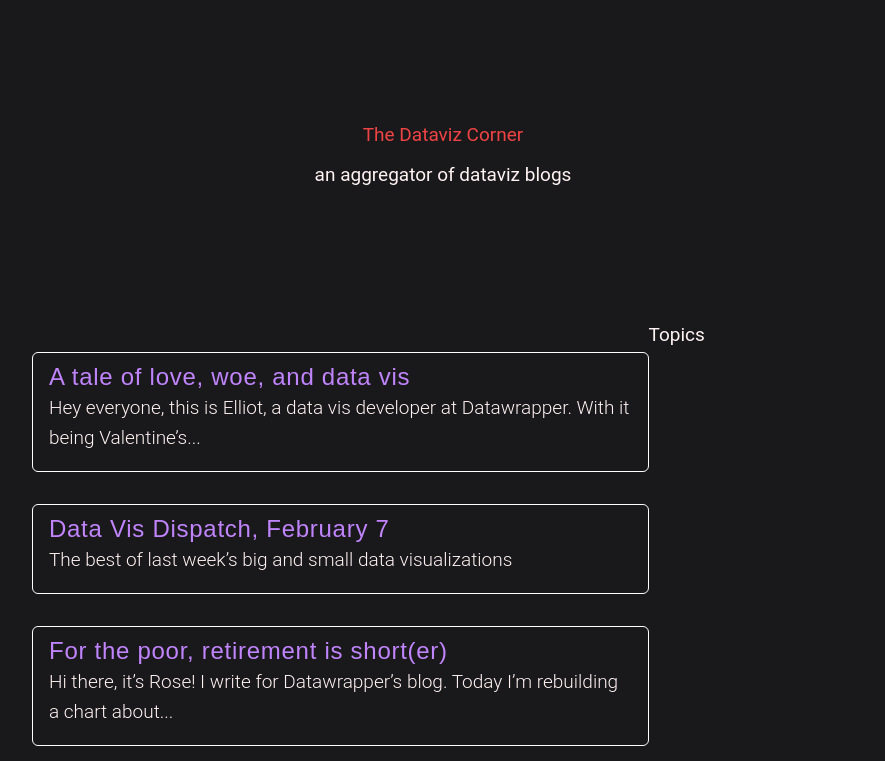
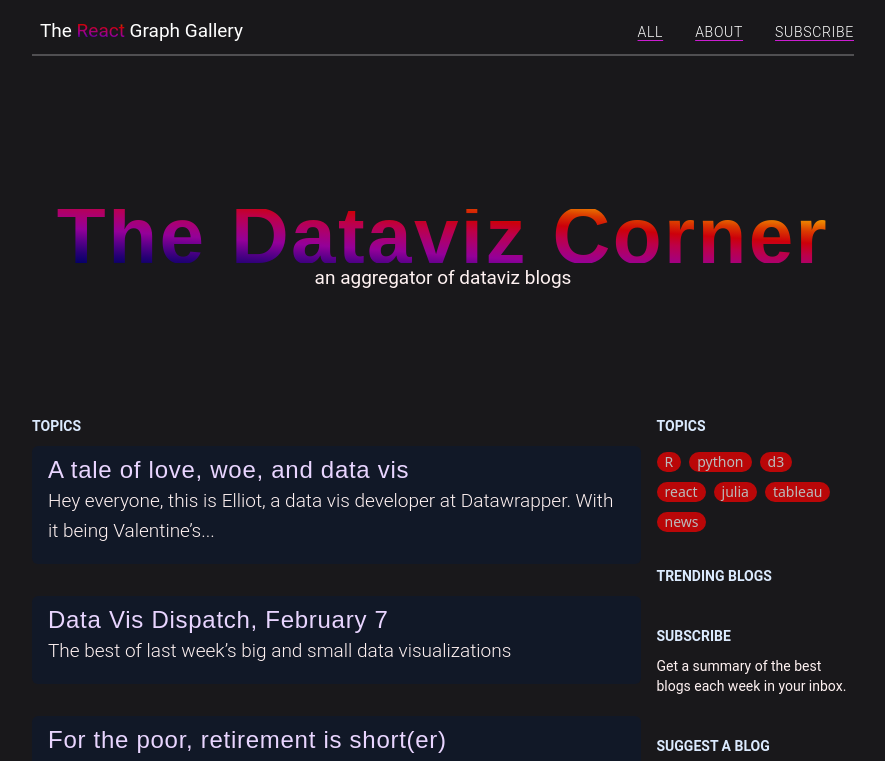
Before and after one commit to holtzy/dataviz-corner, a Next.js app: page / in a window 1280 px wide. Shown: the top 761 px of the page, without its empty margins (197-1082 px from the left). Built offline with nearby package versions, Linux system fonts and the light colour scheme.

Commit message:
more front

```diff
--- a/Utils/types.ts
+++ b/Utils/types.ts
@@ -1,4 +1,5 @@
-export type Topic = 'R' | 'python' | 'd3' | 'react' | 'julia' | 'tableau' | 'news'
+export const topics = ['R', 'python', 'd3', 'react', 'julia', 'tableau', 'news'] as const
+export type Topic = typeof topics
 
 export type Post = {
     creator: string,
--- a/components/HeaderSection.tsx
+++ b/components/HeaderSection.tsx
@@ -1,8 +1,10 @@
 export const HeaderSection = () => {
-    return (
-        <div className="h-80 flex justify-center items-center flex-col">
-            <p className="text-red-500">The Dataviz Corner</p>
-            <p>an aggregator of dataviz blogs</p>
-        </div>
-    )
-}
+  return (
+    <div className="h-80 flex justify-center items-center flex-col">
+      <h1 className="gradient" style={{ fontSize: 80 }}>
+        The Dataviz Corner
+      </h1>
+      <p>an aggregator of dataviz blogs</p>
+    </div>
+  );
+};
--- /dev/null
+++ b/components/Navbar.tsx
@@ -0,0 +1,52 @@
+import Link from "next/link";
+
+export default function Navbar() {
+  return (
+    <>
+      <nav id="header" className="w-full  h-24">
+        <div
+          className={"flex flex-wrap items-center justify-between mt-2 py-2"}
+        >
+          <div className="flex items-center">
+            <Link href="/">
+              <span className="ml-2 text-white text-md lg:text-md cursor-pointer">
+                The <span className="gradient">React</span> Graph Gallery
+              </span>
+            </Link>
+          </div>
+
+          <div className="">
+            {/* <Link href="how-to">
+              <span className="pl-8 text-white font-light text-sm lg:text-md uppercase tracking-wider cursor-pointer">
+                How to...
+              </span>
+            </Link> */}
+            <Link href="/all">
+              <span className="hidden cursor-pointer sm:inline pl-8 text-white font-light text-sm lg:text-md uppercase tracking-wider hover:text-reactGallery">
+                All
+              </span>
+            </Link>
+
+            {/* <a href="#">
+              <span className="hidden sm:inline pl-8 text-white font-light text-sm lg:text-md uppercase tracking-wider cursor-not-allowed">
+                Related
+              </span>
+            </a> */}
+            <Link href="about">
+              <span className="hidden cursor-pointer sm:inline pl-8 text-white font-light text-sm lg:text-md uppercase tracking-wider hover:text-reactGallery">
+                About
+              </span>
+            </Link>
+
+            <Link href="subscribe">
+              <span className="hidden cursor-pointer sm:inline pl-8 text-white font-light text-sm lg:text-md uppercase tracking-wider hover:text-reactGallery">
+                Subscribe
+              </span>
+            </Link>
+          </div>
+        </div>
+        <hr className="border-b border-gray-100 opacity-25 my-0 py-0" />
+      </nav>
+    </>
+  );
+}
--- /dev/null
+++ b/components/Pill.tsx
@@ -0,0 +1,16 @@
+type PillProps = {
+  color: string;
+  label: string;
+  opacity?: number;
+};
+
+export const Pill = ({ label, color, opacity }: PillProps) => {
+  return (
+    <button
+      style={{ backgroundColor: color, opacity: opacity || 1 }}
+      className="py-0 px-2 no-underline rounded-full text-white font-sans font-light text-sm mr-2"
+    >
+      {label}
+    </button>
+  );
+};
--- a/components/PostOverview.tsx
+++ b/components/PostOverview.tsx
@@ -6,8 +6,8 @@ type PostOverviewProps = {
 
 export const PostOverview = ({ post }: PostOverviewProps) => {
   return (
-    <div className="border border-white rounded-md my-8 px-4 py-2">
-      <h1 className="text-2xl font-medium text-purple-400">{post.title}</h1>
+    <div className="border-white rounded-md mb-8 px-4 py-2 bg-gray-900">
+      <h1 className="text-2xl font-medium text-purple-200">{post.title}</h1>
 
       <p className="font-light">{post.contentSnippet}</p>
     </div>
--- /dev/null
+++ b/components/SideBarTitle.tsx
@@ -0,0 +1,10 @@
+import { Post, topics } from "@/Utils/types";
+import { Pill } from "./Pill";
+
+type SideBarTitleProps = {
+  title: string;
+};
+
+export const SideBarTitle = ({ title }: SideBarTitleProps) => {
+  return <p className="font-bold uppercase text-blue-100 text-sm">{title}</p>;
+};
--- /dev/null
+++ b/components/TopicPills.tsx
@@ -0,0 +1,16 @@
+import { Post, topics } from "@/Utils/types";
+import { Pill } from "./Pill";
+
+type TopicPillsProps = {};
+
+export const TopicPills = ({}: TopicPillsProps) => {
+  const allPills = topics.map((topic, i) => {
+    return (
+      <div key={i}>
+        <Pill label={topic} opacity={0.7} color={"red"} />
+      </div>
+    );
+  });
+
+  return <div className="flex flex-wrap">{allPills}</div>;
+};
--- a/pages/index.tsx
+++ b/pages/index.tsx
@@ -2,6 +2,13 @@ import Head from "next/head";
 import { blogs } from "data/blogs";
 import { PostOverview } from "@/components/PostOverview";
 import { Post } from "@/Utils/types";
+import fsPromises from "fs/promises";
+import path from "path";
+import { HeaderSection } from "@/components/HeaderSection";
+import Contact from "@/components/Contact";
+import { TopicPills } from "@/components/TopicPills";
+import { SideBarTitle } from "@/components/SideBarTitle";
+import Navbar from "@/components/Navbar";
 
 type ComponentProps = {
   posts: Post[];
@@ -31,14 +38,36 @@ export default function Home(props: ComponentProps) {
         <link rel="icon" href="/favicon.ico" />
       </Head>
 
+      <div className="wrapper">
+        <Navbar />
+      </div>
+
       <HeaderSection />
 
       <main>
         <div className="wrapper">
           <div className="flex flex-row w-full">
-            <div className="w-3/4">{allPosts}</div>
-            <div className="w-1/4 ">
-              <p>Topics</p>
+            {/* BLOG COLUMN */}
+            <div className="w-3/4 pr-2">
+              <SideBarTitle title="topics" />
+              {allPosts}
+            </div>
+
+            {/* SIDEBAR */}
+            <div className="w-1/4 pl-2">
+              <SideBarTitle title="topics" />
+              <TopicPills />
+              <br />
+              <SideBarTitle title="trending blogs" />
+              <br />
+              <SideBarTitle title="subscribe" />
+              <p className="text-sm">
+                Get a summary of the best blogs each week in your inbox.
+              </p>
+              <br />
+              <SideBarTitle title="suggest a blog" />
+              <br />
+              <SideBarTitle title="about the viz corner" />
             </div>
           </div>
         </div>
@@ -50,10 +79,7 @@ export default function Home(props: ComponentProps) {
 }
 
 // Load all the posts stored in a JSON file
-import fsPromises from "fs/promises";
-import path from "path";
-import { HeaderSection } from "@/components/HeaderSection";
-import Contact from "@/components/Contact";
+
 export async function getStaticProps() {
   const filePath = path.join(process.cwd(), "data/data.json");
   const jsonData = await fsPromises.readFile(filePath);
```
